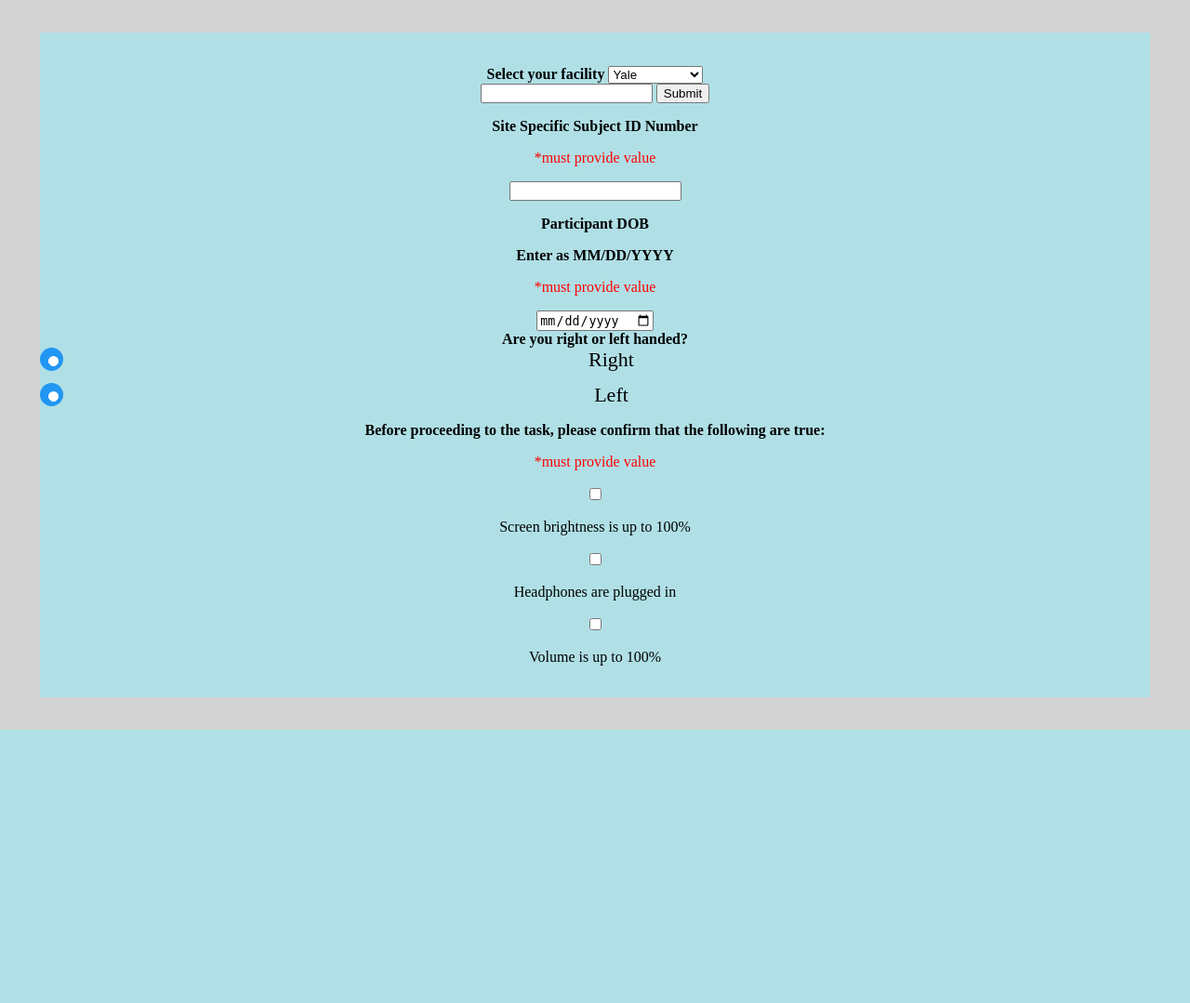
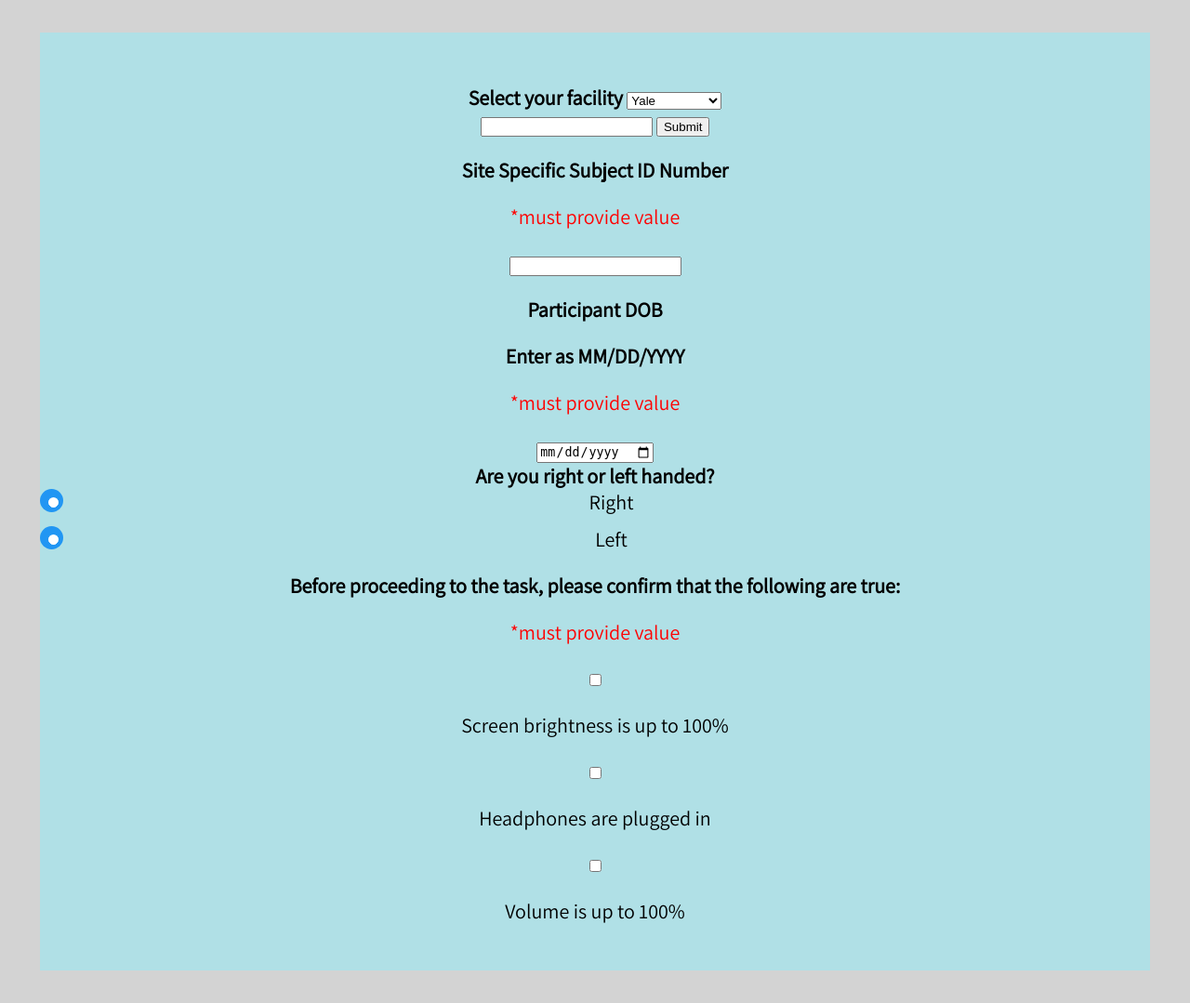
Before and after one commit to belieflab/eEfRT, a PHP site: page /include/intake.php in a window 1280 px wide. Shown: the part 58-1137 px from the top of the page at 93% size. Before the commit the page ends 843 px from the top, so only its background shows below. Run offline with PHP 8.4, Linux system fonts and the light colour scheme.

Commit message:
added styling to intake.php

```diff
--- a/css/intake.css
+++ b/css/intake.css
@@ -134,3 +134,9 @@
     border-radius: 50%;
     background: white;
   }
+
+  /*Changing font*/
+.screening {
+    font-family: 'Assistant';
+    font-size: 22px;
+}
--- a/include/intake.php
+++ b/include/intake.php
@@ -83,12 +83,13 @@
         <script src="jsPsych/plugins/jspsych-html-keyboard-response.js"></script>
         <link href="jsPsych/css/jspsych.css" rel="stylesheet" type="text/css"></link>
         <link href="css/intake.css" rel="stylesheet" type="text/css"></link>
+        <link href='https://fonts.googleapis.com/css?family=Assistant' rel='stylesheet'>
         <!-- <link rel="stylesheet" type="text/css" href="css/style.css"></link> -->
     </head>
     <body
     style="background-color:lightgrey;">
     <header><h1 style="text-align:center;">Behavioral Intake Form</h1></header>
-    <div class="Screening" style="background-color:powderblue; text-align:center; margin:35px; vertical-align:middle">
+    <div class="screening" style="background-color:powderblue; text-align:center; margin:35px; vertical-align:middle">
 
     <br>
     <br>
```
Also changed, not shown: data/.csv (added).
